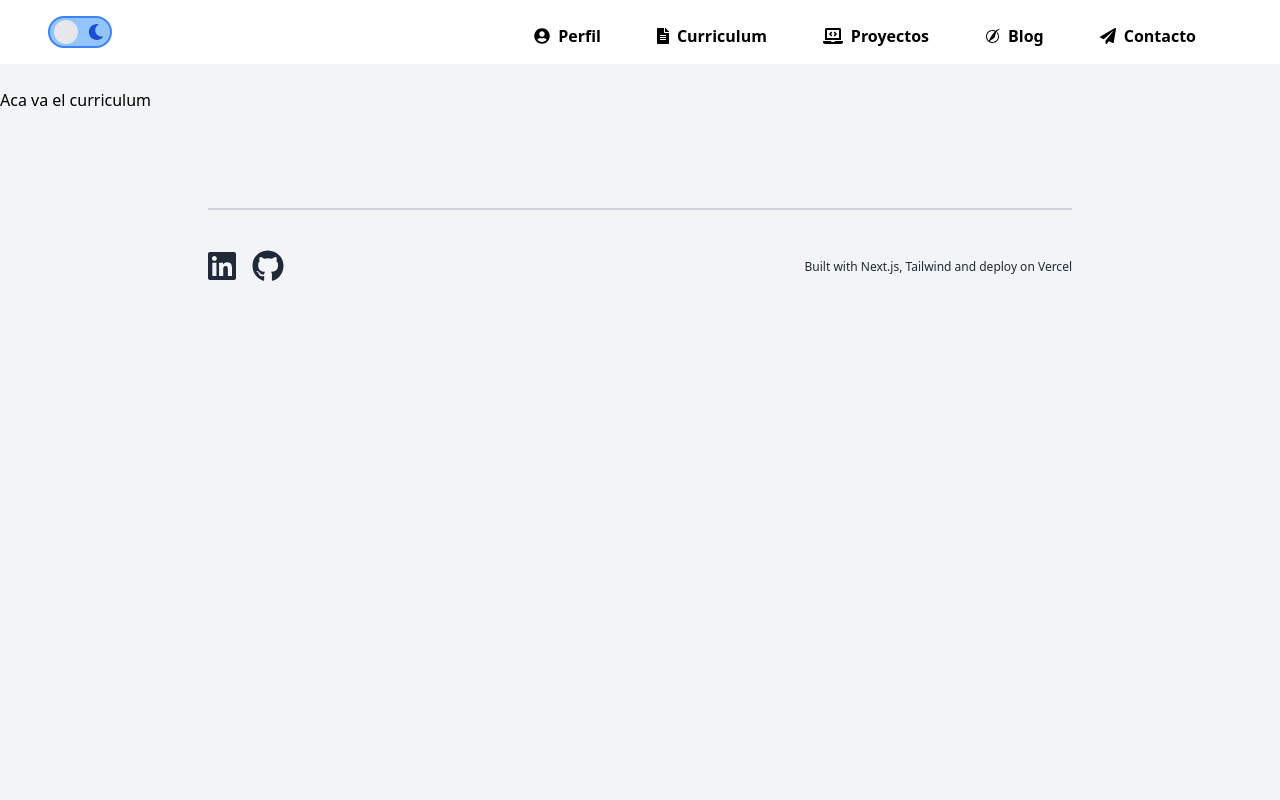
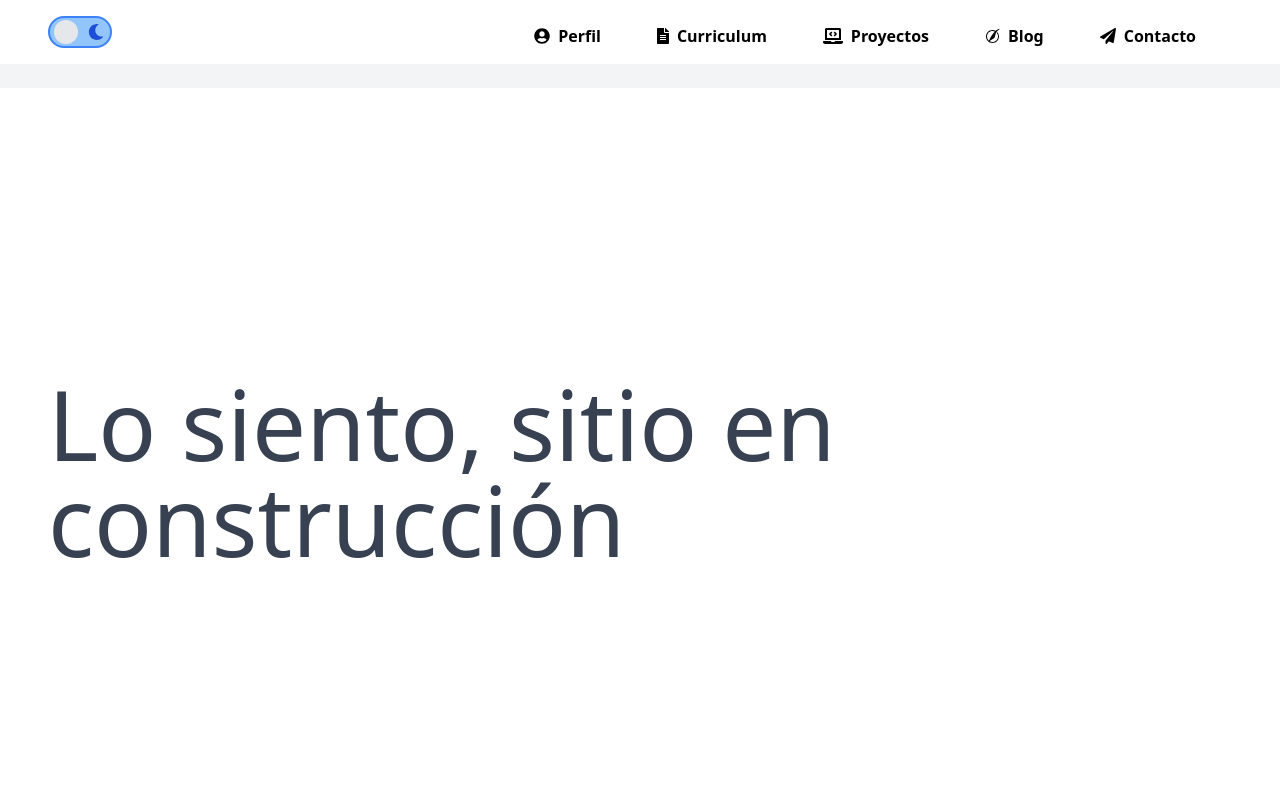
Before and after one commit to judmontoyaso/curriculum, a Next.js app: page /curriculum in a window 1280 px wide. Shown: the top 800 px of the page. Built offline with nearby package versions, Linux system fonts and the light colour scheme.

Commit message:
agregar mensaje en paginas sin contenido

```diff
--- a/pages/blog.jsx
+++ b/pages/blog.jsx
@@ -3,7 +3,20 @@ import React from 'react'
 const blog = () => {
     return (
         <div>
-            aca va el blog
+               <div className="">
+      <main class="bg-white relative overflow-hidden h-screen">
+
+        <div class="container mx-auto h-screen pt-32 md:pt-0 px-6 z-10 flex items-center justify-between">
+          <div class="container mx-auto px-6 flex flex-col-reverse lg:flex-row justify-between items-center relative">
+            <div class="w-full mb-16 md:mb-8 text-center lg:text-left">
+              <h1 class="font-light font-sans text-center lg:text-left text-5xl lg:text-8xl mt-12 md:mt-0 text-gray-700">
+                Lo siento, sitio en construcción
+              </h1>
+            </div>
+          </div>
+        </div>
+      </main>
+    </div>
         </div>
     )
 }
--- a/pages/curriculum.jsx
+++ b/pages/curriculum.jsx
@@ -1,11 +1,22 @@
-import React from 'react'
+import React from "react";
 
 const curriculum = () => {
-    return (
-        <div className="">
-            Aca va el curriculum
+  return (
+    <div className="">
+      <main class="bg-white relative overflow-hidden h-screen">
+
+        <div class="container mx-auto h-screen pt-32 md:pt-0 px-6 z-10 flex items-center justify-between">
+          <div class="container mx-auto px-6 flex flex-col-reverse lg:flex-row justify-between items-center relative">
+            <div class="w-full mb-16 md:mb-8 text-center lg:text-left">
+              <h1 class="font-light font-sans text-center lg:text-left text-5xl lg:text-8xl mt-12 md:mt-0 text-gray-700">
+              Lo siento, sitio en construcción
+              </h1>
+            </div>
+          </div>
         </div>
-    )
-}
+      </main>
+    </div>
+  );
+};
 
-export default curriculum
+export default curriculum;
--- a/pages/project.jsx
+++ b/pages/project.jsx
@@ -1,7 +1,20 @@
 import React from "react";
 
 const project = () => {
-  return <div>aca va el portafolio</div>;
+  return <div>   <div className="">
+  <main class="bg-white relative overflow-hidden h-screen">
+
+    <div class="container mx-auto h-screen pt-32 md:pt-0 px-6 z-10 flex items-center justify-between">
+      <div class="container mx-auto px-6 flex flex-col-reverse lg:flex-row justify-between items-center relative">
+        <div class="w-full mb-16 md:mb-8 text-center lg:text-left">
+          <h1 class="font-light font-sans text-center lg:text-left text-5xl lg:text-8xl mt-12 md:mt-0 text-gray-700">
+          Lo siento, sitio en construcción
+          </h1>
+        </div>
+      </div>
+    </div>
+  </main>
+</div></div>;
 };
 
 export default project;
```
